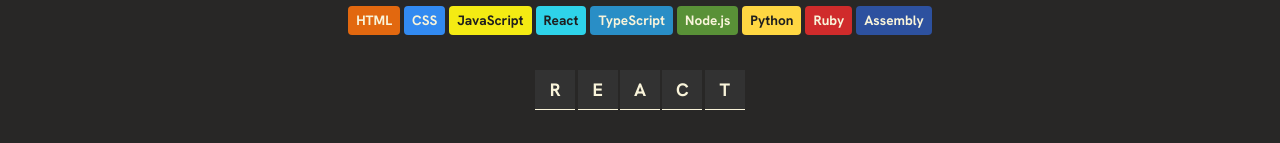
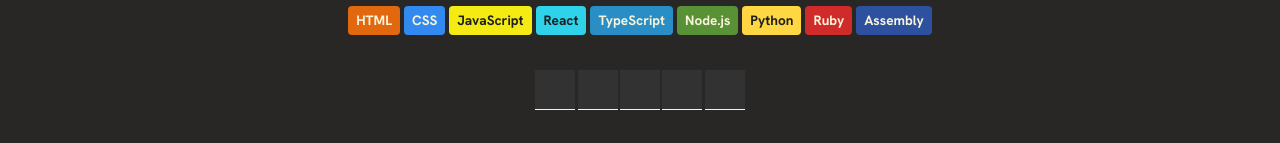
Before and after one commit to JasonY199/scrimba, a React (Vite) app in the folder assembly-endgame/: page / in a window 1280 px wide. Shown: the part 211-354 px from the top of the page. Built offline with nearby package versions, Linux system fonts and the light colour scheme.

Commit message:
Display only correctly guessed letters

```diff
--- a/assembly-endgame/src/App.jsx
+++ b/assembly-endgame/src/App.jsx
@@ -25,7 +25,7 @@ function App() {
       <Header />
       <Status />
       <LanguageChips />
-      <WordDisplay currentWord={currentWord} />
+      <WordDisplay guessedLetters={guessedLetters} currentWord={currentWord} />
       <Keyboard
         handleGuess={handleGuess}
         guessedLetters={guessedLetters}
--- a/assembly-endgame/src/components/WordDisplay/WordDisplay.jsx
+++ b/assembly-endgame/src/components/WordDisplay/WordDisplay.jsx
@@ -2,15 +2,17 @@ import PropTypes from "prop-types";
 import "./WordDisplay.css";
 
 function WordDisplay(props) {
-  const letterElements = props.currentWord
-    .split("")
-    .map((letter, index) => <span key={index}>{letter.toUpperCase()}</span>);
+  const letterElements = props.currentWord.split("").map((letter, index) => {
+    const isCorrectLetter = props.guessedLetters.includes(letter);
+    return <span key={index}>{isCorrectLetter && letter.toUpperCase()}</span>;
+  });
 
   return <section className="current-word">{letterElements}</section>;
 }
 
 WordDisplay.propTypes = {
   currentWord: PropTypes.string.isRequired,
+  guessedLetters: PropTypes.arrayOf(PropTypes.string).isRequired,
 };
 
 export default WordDisplay;
```
